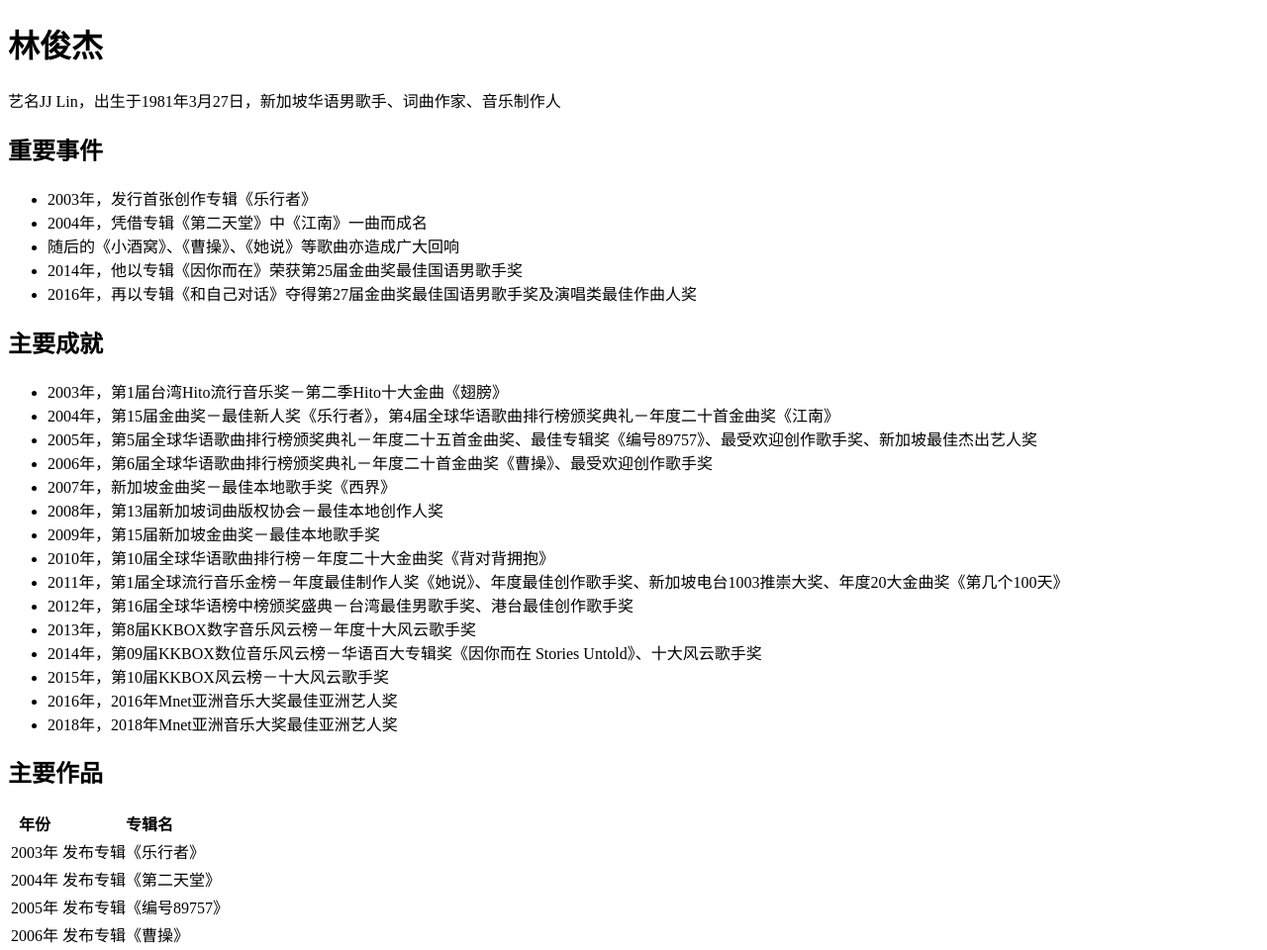
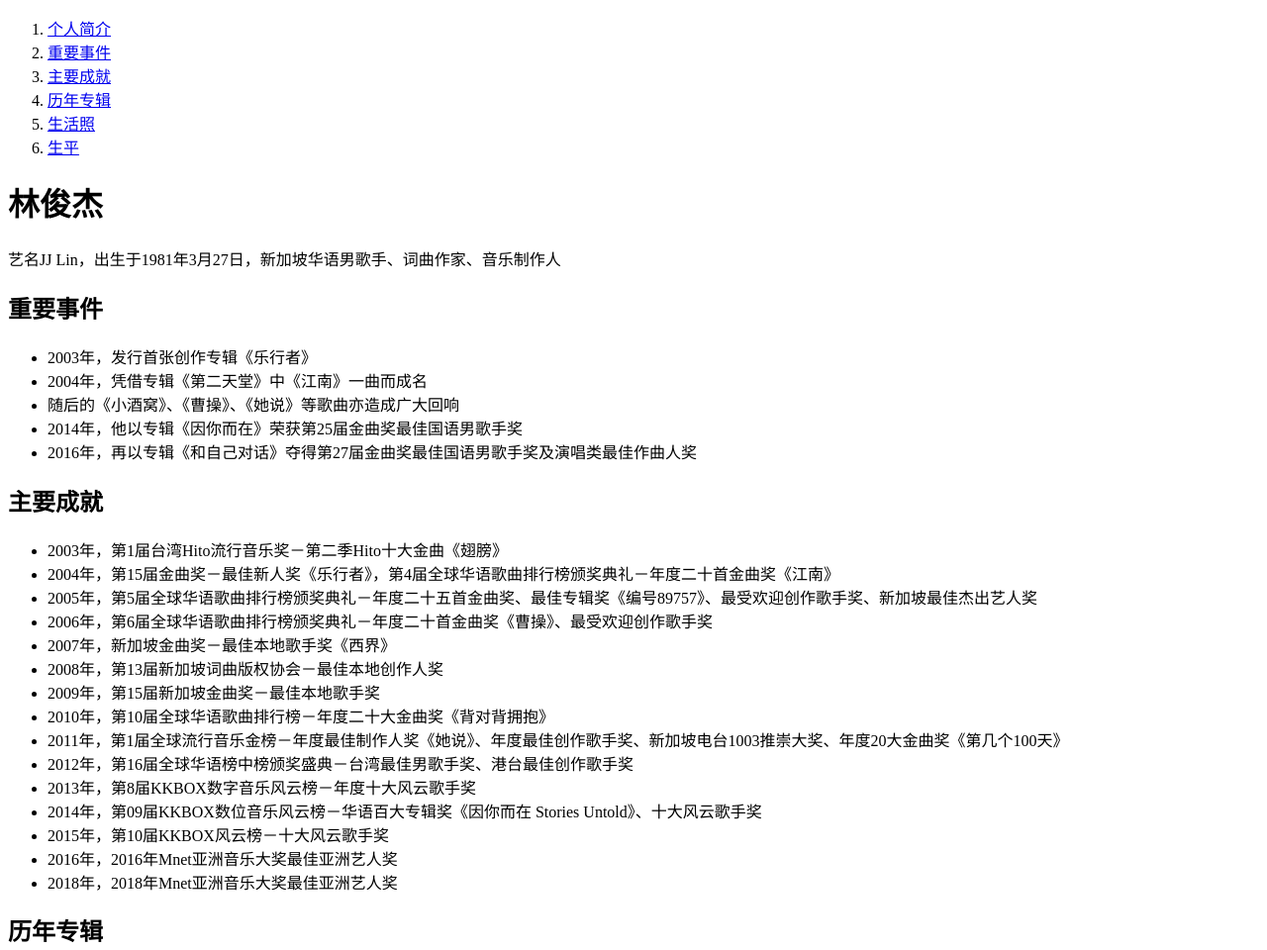
Before and after one commit to ST2020wa/html-demo-4, a plain HTML site: page index.html in a window 1280 px wide. Shown: the top 960 px of the page at 99% size. Drawn offline with Linux system fonts and the light colour scheme.

```diff
--- a/index.html
+++ b/index.html
@@ -11,13 +11,23 @@
     </style>
   </head>
   <body>
-    <h1>
+    <nav>
+      <ol>
+        <li><a href="#JJ">个人简介</a></li>
+        <li><a href="#events">重要事件</a></li>
+        <li><a href="#awards">主要成就</a></li>
+        <li><a href="#works">历年专辑</a></li>
+        <li><a href="#pictures">生活照</a></li>
+        <li><a href="#live">生平</a></li>
+      </ol>
+    </nav>
+    <h1 id="JJ">
       林俊杰
     </h1>
     <p>
       艺名JJ Lin，出生于1981年3月27日，新加坡华语男歌手、词曲作家、音乐制作人
     </p>
-    <h2>
+    <h2 id="events">
       重要事件
     </h2>
     <ul>
@@ -29,7 +39,7 @@
         2016年，再以专辑《和自己对话》夺得第27届金曲奖最佳国语男歌手奖及演唱类最佳作曲人奖
       </li>
     </ul>
-    <h2>
+    <h2 id="awards">
       主要成就
     </h2>
     <ul>
@@ -62,8 +72,8 @@
       <li>2016年，2016年Mnet亚洲音乐大奖最佳亚洲艺人奖</li>
       <li>2018年，2018年Mnet亚洲音乐大奖最佳亚洲艺人奖</li>
     </ul>
-    <h2>
-      主要作品
+    <h2 id="works">
+      历年专辑
     </h2>
     <table>
       <thead>
@@ -127,7 +137,7 @@
         </tr>
       </tbody>
     </table>
-    <h2>
+    <h2 id="pictures">
       生活照
     </h2>
 
@@ -135,7 +145,7 @@
     <div><img width="400" src="images/2.jpg" alt="图二" /></div>
     <div><img width="400" src="images/3.jpg" alt="图三" /></div>
 
-    <h2>生平</h2>
+    <h2 id="live">生平</h2>
     <p>
       1981年，林俊杰出生于音乐世家 1999年被海蝶音乐选中签约开启音乐之路
     </p>
@@ -166,5 +176,6 @@
     <p>
       2020年，与孙燕姿合作，为武汉新冠防疫前线创作单曲《Stay with You》
     </p>
+    <div style="height: 600px;"></div>
   </body>
 </html>
```
